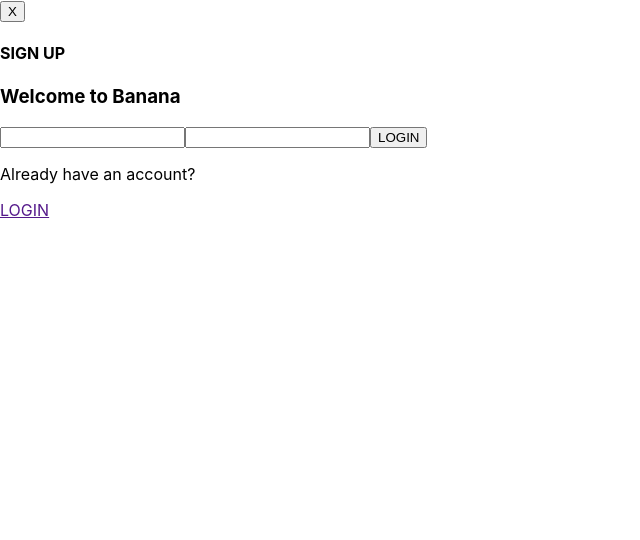
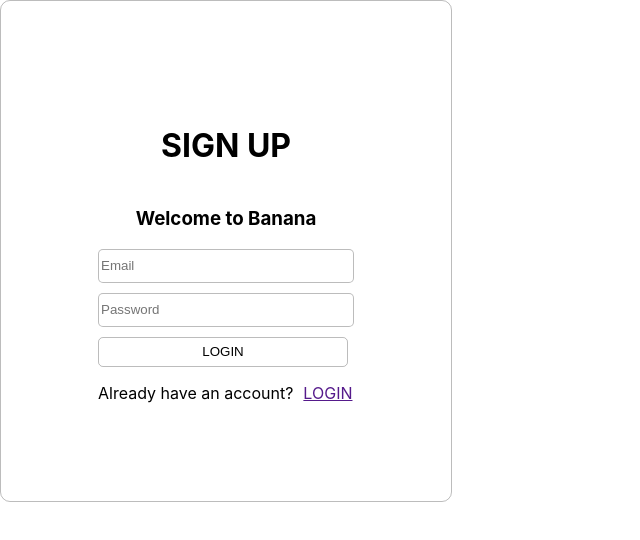
Before and after one commit to tharari21/banana, a React (Create React App) app in the folder banana/: page / in a window 1280 px wide. Shown: the top 540 px of the page, without its empty margins (0-640 px from the left). Built offline with nearby package versions, Linux system fonts and the light colour scheme.

Commit message:
styled sign up componenet

```diff
--- a/banana/src/components/SignUpComponent.js
+++ b/banana/src/components/SignUpComponent.js
@@ -1,16 +1,59 @@
 const SignUpComponent = () => {
   return (
-    <div>
+    <div
+      style={{
+        border: "1px solid rgba(0, 0, 0, 0.263)",
+        height: "500px",
+        width: "450px",
+        display: "flex",
+        justifyContent: "center",
+        alignItems: "center",
+        postion: "relative",
+        borderRadius: "10px",
+      }}
+    >
       <header>
-        <button>X</button>
-        <h4>SIGN UP</h4>
-        <h3>Welcome to Banana</h3>
-        <form action="">
-          <input type="email" />
-          <input type="password" />
-          <button>LOGIN</button>
+        <div style={{textAlign: 'center'}}>
+          <h4 style={{fontSize:'2rem'}}>SIGN UP</h4>
+          <h3>Welcome to Banana</h3>
+        </div>
+        <form
+          action=""
+          style={{ display: "flex", flexDirection: "column", gap: "10px" }}
+        >
+          <input
+            type="email"
+            placeholder="Email"
+            style={{
+              height: "30px",
+              width: "250px",
+              borderRadius: "5px",
+              border: "1px solid rgba(0, 0, 0, 0.263)",
+            }}
+          />
+          <input
+            type="password"
+            placeholder="Password"
+            style={{
+              height: "30px",
+              width: "250px",
+              borderRadius: "5px",
+              border: "1px solid rgba(0, 0, 0, 0.263)",
+            }}
+          />
+          <button
+            style={{
+              height: "30px",
+              width: "250px",
+              borderRadius: "5px",
+              border: "1px solid rgba(0, 0, 0, 0.263)",
+              backgroundColor: "transparent",
+            }}
+          >
+            LOGIN
+          </button>
         </form>
-        <span>
+        <span style={{ display: "flex", gap: "10px", alignItems: "center" }}>
           <p>Already have an account?</p>
           <a href="">LOGIN</a>
         </span>
```
Also changed, not shown: banana/src/pages/SignUp.js (+10 -0 lines).
